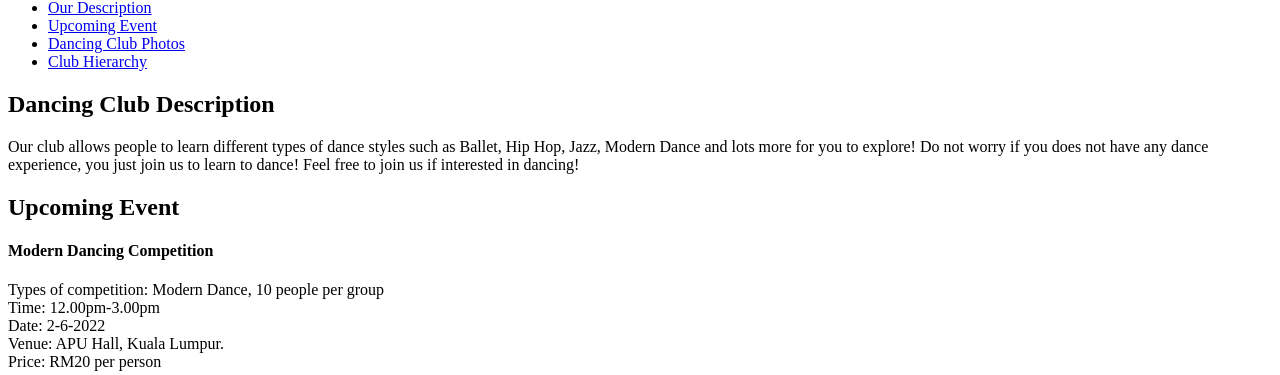
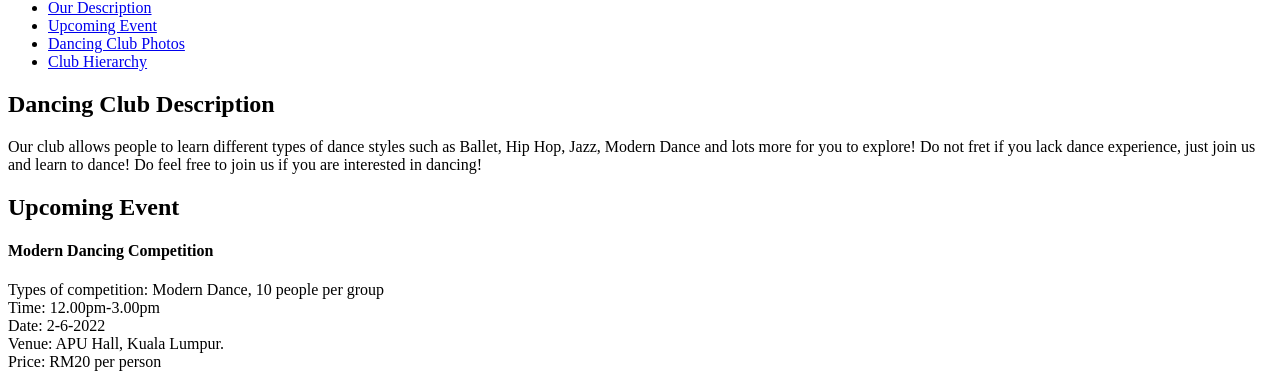
Before and after one commit to SzeDong/SDP, a PHP site: page /dancingclub.php in a window 1280 px wide. Shown: the part 205-580 px from the top of the page. Run offline with PHP 8.4, Linux system fonts and the light colour scheme.

Commit message:
Update dancingclub.php

```diff
--- a/sdp_assignment/dancingclub.php
+++ b/sdp_assignment/dancingclub.php
@@ -27,8 +27,8 @@
     </div>
     <h2 id="dancingcdescrip"> Dancing Club Description </h2>
     <p>
-        Our club allows people to learn different types of dance styles such as Ballet, Hip Hop, Jazz, Modern Dance and lots more for you to explore! Do not worry if you does not have any dance experience, you just join us to learn to dance!
-        Feel free to join us if interested in dancing!
+        Our club allows people to learn different types of dance styles such as Ballet, Hip Hop, Jazz, Modern Dance and lots more for you to explore! Do not fret if you lack dance experience, just join us and learn to dance!
+        Do feel free to join us if you are interested in dancing!
     </p>
 
     <h2 id="dancingcevent"> Upcoming Event </h2>
```
